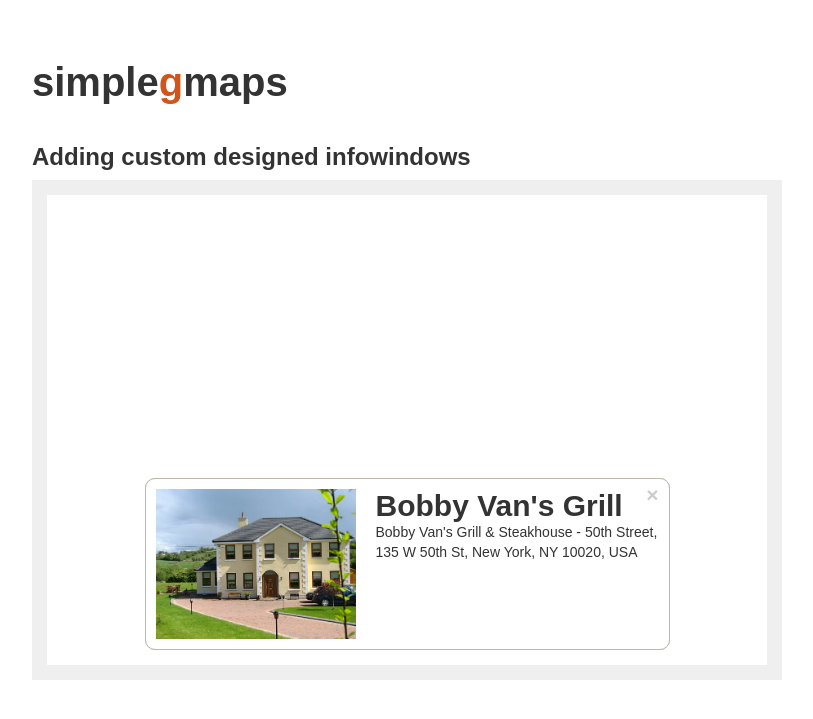
After one commit to SubZane/simplegmaps, a PHP site: page /demo-singlemarker-address-custominfowindow.html in a window 1280 px wide. The commit adds this page. Shown: the top 719 px of the page, without its empty margins (233-1046 px from the left). Run offline with PHP 8.4, Linux system fonts and the light colour scheme; some libraries are stand-ins or nearby versions.

Commit message:
custom info windows

```diff
--- a/SimpleGMaps.jquery.json
+++ b/SimpleGMaps.jquery.json
@@ -2,7 +2,7 @@
 	"name": "simplegmaps",
 	"title": "simplegmaps",
 	"description": "Google Maps made easy",
-	"version": "0.4.0",
+	"version": "0.5.0",
 	"homepage": "https://github.com/SubZane/simplegmaps",
 	"author": {
 		"name": "Andreas Norman",
--- /dev/null
+++ b/demo/demo-singlemarker-address-custominfowindow.html
@@ -0,0 +1,56 @@
+<!DOCTYPE html>
+<!--[if lt IE 7]> <html class="no-js ie6" lang="en"> <![endif]-->
+<!--[if IE 7]>    <html class="no-js ie7" lang="en"> <![endif]-->
+<!--[if IE 8]>    <html class="no-js ie8" lang="en"> <![endif]-->
+<!--[if gt IE 8]><!--> <html class="no-js" lang="en"> <!--<![endif]-->
+  <head>
+    <meta charset="utf-8">
+    <script src="dependencies/jquery/dist/jquery.min.js"></script>
+    <script src="https://maps.googleapis.com/maps/api/js?sensor=false" type="text/javascript"></script>
+    <script src="../dist/jquery.simplegmaps.min.js"></script>
+    <script>
+    jQuery(document).ready(function ($) {
+      $('#simplemap-1').simplegmaps({
+      });
+    });
+    </script>
+
+    <link rel="stylesheet" href="//netdna.bootstrapcdn.com/bootstrap/3.1.1/css/bootstrap.min.css">
+    <link rel="stylesheet" href="styles/style.css">
+    <title>Demo implementation of simplegmaps</title>
+  </head>
+  <body>
+    <div class="container">
+      <div class="row">
+        <div class="col-md-8 col-xs-12 col-sm-12 col-md-push-2">
+          <h1>simple<span>g</span>maps</h1>
+          <h3>Adding custom designed infowindows</h3>
+
+          <div class="simplegmap-content">
+            <div id="simplemap-1" class="google-map">
+              <div class="map-marker" data-title="Remi" data-address="Remi 145 W 53rd St, New York, NY, United States">
+                <div class="map-custom-infowindow">
+                  <button type="button" class="close" aria-hidden="true">&times;</button>
+                  <img src="img/photo.png" alt="a house" class="img-responsive">
+                  <h2>Remi</h2>
+                  <p>Remi 145 W 53rd St, New York, NY, United States</p>
+                </div>
+              </div>
+
+              <div class="map-marker" data-title="Remi" data-address="Bobby Van's Grill & Steakhouse - 50th Street, 135 W 50th St, New York, NY 10020, USA">
+                <div class="map-custom-infowindow">
+                  <button type="button" class="close" aria-hidden="true">&times;</button>
+                  <img src="img/photo.png" alt="a house" class="img-responsive">
+                  <h2>Bobby Van's Grill</h2>
+                  <p>Bobby Van's Grill &amp; Steakhouse - 50th Street, 135 W 50th St, New York, NY 10020, USA</p>
+                </div>
+              </div>
+
+            </div>
+          </div>
+
+        </div>
+      </div>
+    </div>
+  </body>
+</html>
--- a/demo/styles/style.css
+++ b/demo/styles/style.css
@@ -61,6 +61,43 @@ h1,h2,h3 {
 	margin-bottom: 50px;
 }
 
+.simplegmap-content {
+	overflow: hidden;
+	position: relative;
+}
+
+.map-custom-infowindow {
+	position: absolute;
+	display: block;
+	bottom: 30px;
+	left: 0;
+	margin-left: 15%;
+	margin-right: 15%;
+	width: 70%;
+	min-height: 120px;
+	border: 1px solid #bcb8ac;
+	background-color: #fff;
+	color: #333;
+	z-index: 10;
+	padding: 10px;
+	border-radius: 10px;
+}
+
+.map-custom-infowindow h2 {
+	margin: 0;
+	padding: 0;
+}
+
+.map-custom-infowindow .close {
+	margin-top: -5px;
+}
+
+.map-custom-infowindow img {
+	width: 200px;
+	float: left;
+	margin-right: 20px;
+}
+
 .adp-placemark {
  	background: #fff;
  	border: none;
--- a/package.json
+++ b/package.json
@@ -1,6 +1,6 @@
 {
 	"name": "simplegmaps",
-	"version": "0.4.0",
+	"version": "0.5.0",
 	"engines": {
 		"node": ">= 0.8.0"
 	},
```
Also changed, not shown: README.md, demo/img/photo.png (added), dist/jquery.SimpleGMaps.js, dist/jquery.SimpleGMaps.min.js, src/jquery.simplegmaps.js.
